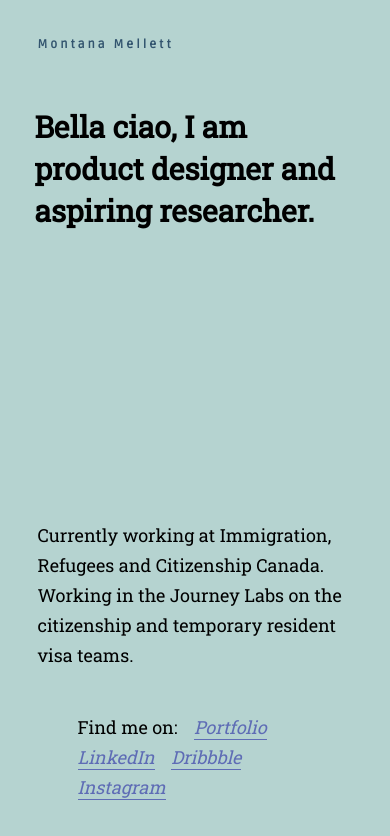
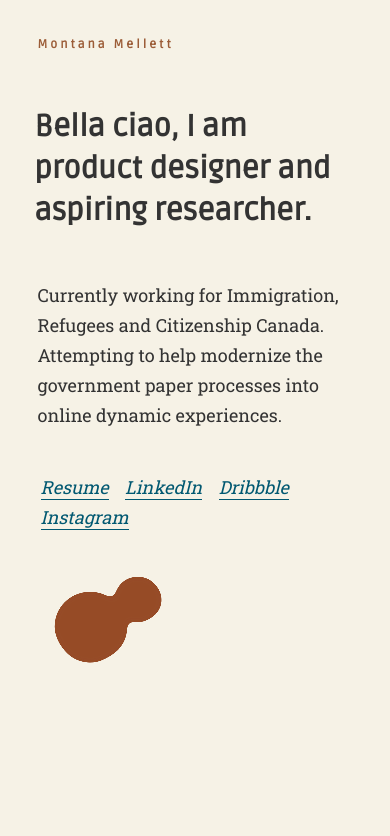
Before and after one commit to m-rae/montanamellett, a plain HTML site: page index.html in a window 390 px wide. Drawn offline with Linux system fonts and the light colour scheme.

Commit message:
Updates to css and html

```diff
--- a/css/style.css
+++ b/css/style.css
@@ -1,30 +1,9 @@
 /* colours
-
-Primary
-A100: #8C9EFF
-A200: #536DFE
-A400: #3D5AFE
-A700: #304FFE
-
-Secondary
-50: #E8EAF6
-100: #C5CAE9
-200: #9FA8DA
-300: #7986CB
-400: #5C6BC0
-500: #3F51B5
-600: #3949AB
-700: #303F9F
-800: #283593
-900: #1A237E
-
-Neutral
-0: #ffffff
-A0: #717171
-A1: #222222
-
+A100: #9B5C37
+A200: #F6F2E6
+A400: #333333
+A700: ##015871
 */
-
 @keyframes fadeInDown {
   0% {
     opacity: 0;
@@ -37,13 +16,55 @@ A1: #222222
   }
 }
 
- @font-face {
-   font-family: 'AtzurProRegular';
-   src: url(fonts/AtzurProRegular.otf);
+/* Wave animation */
+.ocean {
+  height: 5%;
+  width: 100%;
+  position: absolute;
+  bottom: 0;
+  left: 0;
+  background: #015871;
 }
 
+.wave {
+  background: url(https://s3-us-west-2.amazonaws.com/s.cdpn.io/85486/wave.svg) repeat-x;
+  position: absolute;
+  top: -198px;
+  width: 6400px;
+  height: 198px;
+  animation: wave 7s cubic-bezier(0.36, 0.45, 0.63, 0.53) infinite;
+  transform: translate3d(0, 0, 0);
+}
+
+.wave:nth-of-type(2) {
+  top: -175px;
+  animation: wave 7s cubic-bezier(0.36, 0.45, 0.63, 0.53) -.125s infinite, swell 7s ease -1.25s infinite;
+  opacity: 1;
+}
+
+@keyframes wave {
+  0% {
+    margin-left: 0;
+  }
+
+  100% {
+    margin-left: -1600px;
+  }
+}
+
+@keyframes swell {
+  0%, 100% {
+    transform: translate3d(0, -25px, 0);
+  }
+
+  50% {
+    transform: translate3d(0, 5px, 0);
+  }
+}
+
+/* Ted Mcdonald https://codepen.io/tedmcdo/pen/PqxKXg for the wave animation */
 html {
-  background: #B5D3D0; 5255B0
+  background: #F6F2E6;
   color: #333333;
   -moz-osx-font-smoothing: grayscale;
   -webkit-font-smoothing: antialiased;
@@ -69,10 +90,9 @@ body {
 a {
   text-decoration: none;
   font-style: italic;
-  color: #5E6CB5;
+  color: #964C27;
   padding-bottom: 0.05rem;
-  border-bottom: 1px solid #5E6CB5;
-
+  border-bottom: 1px solid #964C27;
   -moz-transition: all 200ms ease;
   -o-transition: all 200ms ease;
   -webkit-transition: all 200ms ease;
@@ -80,33 +100,33 @@ a {
 }
 
 a:hover, a:focus {
-  color: #8C9EFF;
-  border-bottom: 1px solid #8C9EFF;
+  color: ##015871;
+  border-bottom: 1px solid ##015871;
 }
 
 .name {
   animation: fadeInDown .6s ease-in-out .3s forwards;
   font-family: 'Ruda', Helvetica, Arial, sans-serif;
-  font-size: 5rem;
+  font-size: 5.5rem;
   font-weight: bold;
-  color: #32546E;
+  color: #9B5C37;
   letter-spacing: 3px;
-  margin-top: 17rem;
+  margin-top: 15rem;
 }
 
 .intro {
   animation: fadeInDown .6s ease-in-out .3s forwards;
-  flex: 1;
-  font-family: 'Roboto Slab', serif;
+  font-family: 'Ruda', Helvetica, Arial, sans-serif;
   font-size: 7rem;
   line-height: 10rem;
   margin-left: -.5rem;
   margin-top: 10rem;
-  margin-bottom: 18rem;
+  margin-bottom: 7rem;
 }
 
 .about {
   animation: fadeInDown .6s ease-in-out .3s forwards;
+  font-family: 'Roboto Slab', serif;
   font-size: 3rem;
   font-weight: 400;
   line-height: 5rem;
@@ -116,6 +136,7 @@ a:hover, a:focus {
 .socials {
   animation: fadeInDown .6s ease-in-out .3s forwards;
   padding-bottom: 17rem;
+  padding-left: 0.5rem;
 }
 
 .socials li {
@@ -129,9 +150,19 @@ a:hover, a:focus {
     padding: 0 3rem;
   }
 
+  a {
+    color: #015871;
+    border-bottom: 1px solid #015871;
+  }
+
+  a:hover, a:focus {
+    color: #964C27;
+    border-bottom: 1px solid #964C27;
+  }
+
   .name {
     font-size: 2rem;
-    margin-top:5rem;
+    margin-top: 5rem;
   }
 
   .intro {
@@ -154,4 +185,88 @@ a:hover, a:focus {
     margin-bottom: 0;
   }
 
+  .ocean {
+    display: none;
   }
+
+  .wave {
+    display: none;
+  }
+
+  .wave:nth-of-type(2) {
+    display: none;
+  }
+
+  :root {
+    --yellow: #964C27;
+  }
+
+  .container {
+    filter: url('#gooey');
+    display: flex;
+  }
+
+  div.blobs {
+    background: var(--yellow);
+    width: 50px;
+    height: 50px;
+    position: relative;
+    /* offset-path: path('M-2.49942505,8.7874147 C4.52775317,12.2064524 11.3921407,12.2064524 18.0937376,8.7874147 C28.146133,3.65885811 28.146133,-13.3979429 8.82754694,-17.9879156 C-10.4910391,-22.5778882 -23.1457428,-19.0670628 -31.5386951,4.36625841 C-39.9316474,27.7995796 -4.28843555,68.6949409 34.7084759,54.8415689 C73.7053873,40.9881969 90.3354587,9.86754694 81.8459418,-36.8197532 C73.3564249,-83.5070534 -25.4258151,-91.9863164 -45.0869451,-71.6603795 C-64.7480751,-51.3344425 -95.1337028,-22.0408451 -79.8240139,24.4609705 C-64.514325,70.9627862 -3.46161515,89.4571273 18.0937376,79.2268121 C39.6490904,68.9964969 64.9148327,52.3802189 68.0046783,20.7433959 C71.0945238,-10.893427 52.1572528,-43.0936393 27.1808776,-43.0936393 C2.20450232,-43.0936393 -5.78309464,-35.2053491 -9.97812023,-17.9879156 C-12.774804,-6.50962663 -10.2819056,2.41548347 -2.49942505,8.7874147 Z'); */
+    animation: rotate 10s ease infinite, liquid 3s linear infinite;
+    border-radius: 65% 75% 80% 70% / 45% 66% 70% 70%;
+  }
+
+  svg {
+    position: absolute;
+  }
+
+  .big-blob {
+    background: var(--yellow);
+    width: 75px;
+    height: 75px;
+    position: relative;
+    border-radius: 65% 75% 80% 70% / 45% 66% 70% 70%;
+    animation: liquid 3s linear infinite;
+    top: 15px;
+    left: 15px;
+  }
+
+  /* div.blobs:last-child {
+    width: 20px;
+    height: 20px;
+    offset-path: path('M-4.71123307,16.5352174 C8.50655454,22.956337 21.4181407,22.956337 34.0235253,16.5352174 C52.9316022,6.90353792 52.9316022,-25.1299665 16.5942619,-33.750159 C-19.7430785,-42.3703516 -43.5459736,-35.7768501 -59.3327172,8.23207018 C-75.1194608,52.2409904 -8.07627662,129.044474 65.2750568,103.027166 C138.62639,77.0098571 169.906763,18.5637584 153.938386,-69.1172687 C137.970008,-156.798296 -47.834681,-172.722766 -84.8163303,-134.549664 C-121.79798,-96.3765632 -178.951898,-41.3617583 -150.155103,45.9709198 C-121.358307,133.303598 -6.52106683,168.036873 34.0235253,148.823842 C74.5681174,129.610811 122.091776,98.4046301 127.903628,38.9891333 C133.71548,-20.4263634 98.0953753,-80.8999328 51.1160028,-80.8999328 C4.13663032,-80.8999328 -10.8876592,-66.085339 -18.7783026,-33.750159 C-24.0387315,-12.1933724 -19.3497083,4.56841969 -4.71123307,16.5352174 Z');
+  } */
+
+  @keyframes rotate {
+    to {
+      motion-offset: 100%;
+      offset-distance: 100%;
+    }
+  }
+
+  @keyframes liquid {
+    0%, 100% {
+      border-radius: 60% 70% 50% 60% / 65% 66% 60% 65%;
+      transform: rotate(0deg);
+    }
+
+    25% {
+      border-radius: 80% 70% 80% 60% / 60% 66% 60% 75%;
+      transform: rotate(90deg);
+    }
+
+    50% {
+      border-radius: 70% 60% 80% 60% / 60% 66% 75% 60%;
+      transform: rotate(180deg);
+    }
+
+    75 {
+      border-radius: 65% 75% 80% 70% / 45% 66% 70% 70%;
+      transform: rotate(270deg);
+    }
+
+    100% {
+      transform: rotate(360deg);
+    }
+  }
+}
--- a/index.html
+++ b/index.html
@@ -1,5 +1,6 @@
 <!doctype html>
 <html lang="en" class="no-js">
+
 <head>
   <title>Montana Mellett - Product designer & researcher </title>
   <meta charset="UTF-8">
@@ -21,10 +22,10 @@
 <body>
   <h4 class="name">Montana Mellett</h4>
   <h1 class="intro">Bella ciao, I am product designer and aspiring researcher. </h1>
-  <p class="about">Currently working at Immigration, Refugees and Citizenship Canada. Working in the Journey Labs on the citizenship and temporary resident visa teams.</p>
+  <p class="about">Currently working for Immigration, Refugees and Citizenship Canada. Attempting to help modernize the government paper processes into online dynamic experiences.</p>
   <ul class="socials">
-    <li>Find me on:</li>
-    <li><a href="">Portfolio</a></li>
+    <!-- <li><a href="">Portfolio - under construction</a></li> -->
+    <li><a href="files/montana-mellett-resume-2021.pdf" target="blank">Resume</a></li>
     <li><a href="https://www.linkedin.com/in/montana-mellett/">LinkedIn</a></li>
     <li><a href="https://dribbble.com/monettmelltana">Dribbble</a></li>
     <li><a href="https://www.instagram.com/monettmelltana/">Instagram</a></li>
@@ -33,10 +34,30 @@
   <script async src="https://www.googletagmanager.com/gtag/js?id=UA-133045930-1"></script>
   <script>
     window.dataLayer = window.dataLayer || [];
-    function gtag(){dataLayer.push(arguments);}
+
+    function gtag() {
+      dataLayer.push(arguments);
+    }
     gtag('js', new Date());
 
     gtag('config', 'UA-133045930-1');
   </script>
 
+  <div class="container">
+    <div class="big-blob"></div>
+    <div class="blobs"></div>
+  </div>
+  <svg>
+    <filter id="gooey">
+      <feGaussianBlur in="SourceGraphic" stdDeviation="3" result="blur" />
+      <feColorMatrix in="blur" values="1 0 0 0 0  0 1 0 0 0  0 0 1 0 0  0 0 0 25 -18" result="contrast" />
+    </filter>
+  </svg>
+
+  <div class="ocean">
+    <div class="wave"></div>
+    <div class="wave"></div>
+  </div>
+
+
 </body>
```
Also changed, not shown: 2 other files. Lines whose indentation alone changed are shown as unchanged.
